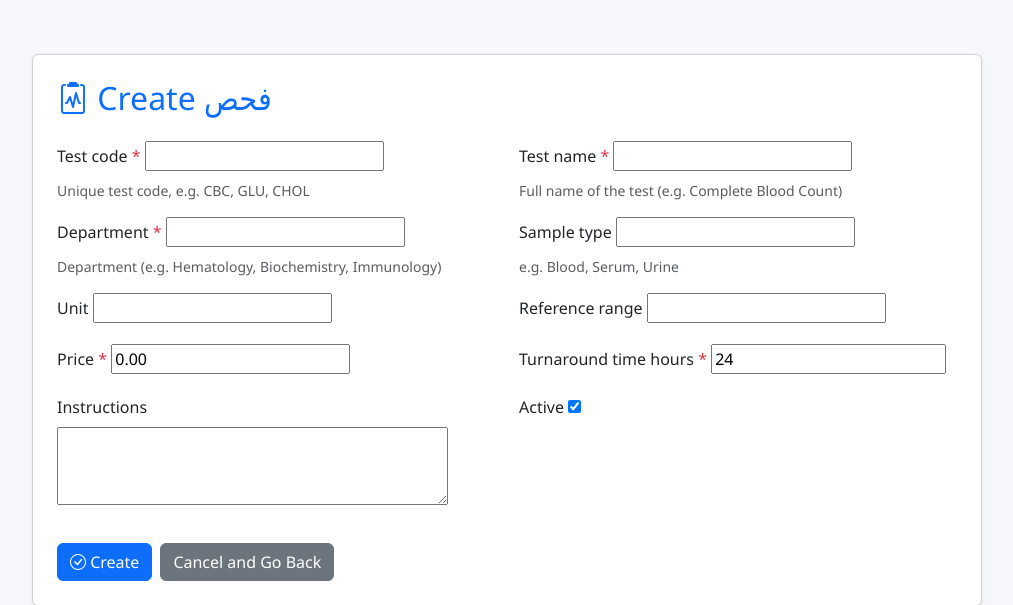
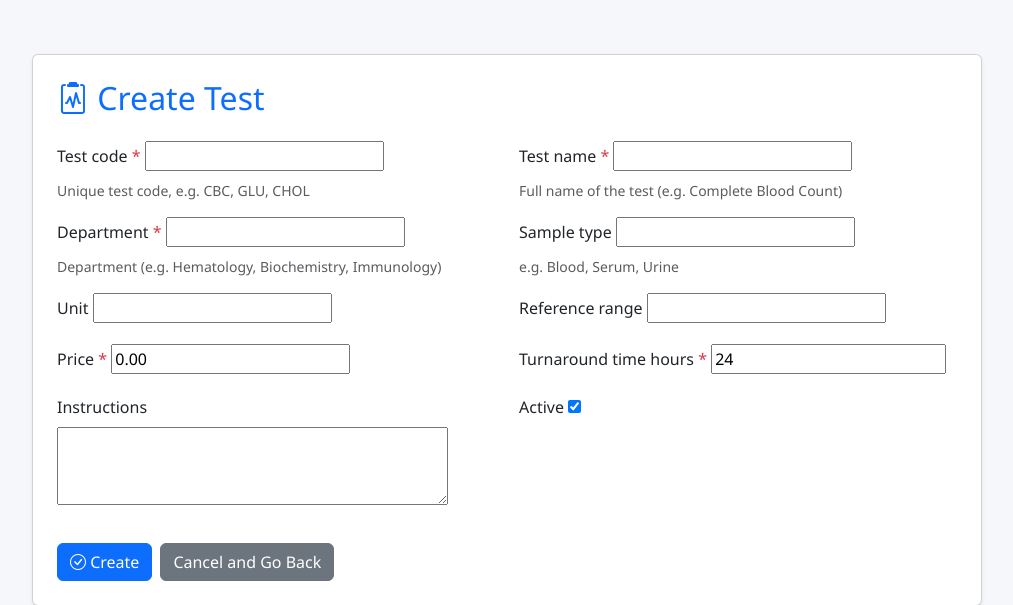
Before and after one commit to hadeelalmajid779-sketch/LIMS, a Django app: page /test/add/ in a window 1280 px wide. Shown: the part 80-685 px from the top of the page, without its empty margins (133-1146 px from the left). Run offline with Django 5.2, Linux system fonts and the light colour scheme; the visitor is signed in with stand-in values (Sample User, id 1); some libraries are stand-ins or nearby versions.

Commit message:
Update test form and gitignore

```diff
--- a/core/templates/core/test_form.html
+++ b/core/templates/core/test_form.html
@@ -7,7 +7,7 @@
 
             <h2 class="text-primary mb-4">
                 <i class="bi bi-clipboard2-pulse"></i>
-                {% if action %}{{ action }}{% else %}إضافة{% endif %} فحص
+                {% if action %}{{ action }}{% else %}Add{% endif %} Test
             </h2>
 
             {% if form.non_field_errors %}
@@ -53,7 +53,7 @@
                 <div class="d-flex flex-wrap gap-2 mt-3">
                     <button type="submit" class="btn btn-primary">
                         <i class="bi bi-check-circle"></i>
-                        {{ action|default:"حفظ" }}
+                        {{ action|default:"Save" }}
                     </button>
 
                     <a href="{% url 'core:test_list' %}"
```
Also changed, not shown: 1 other file.
